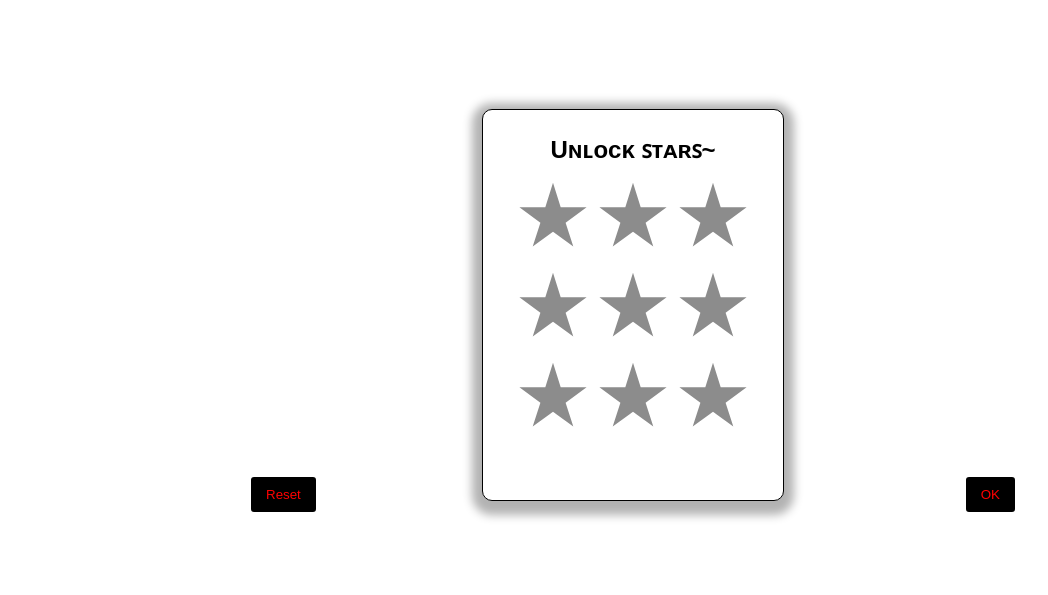
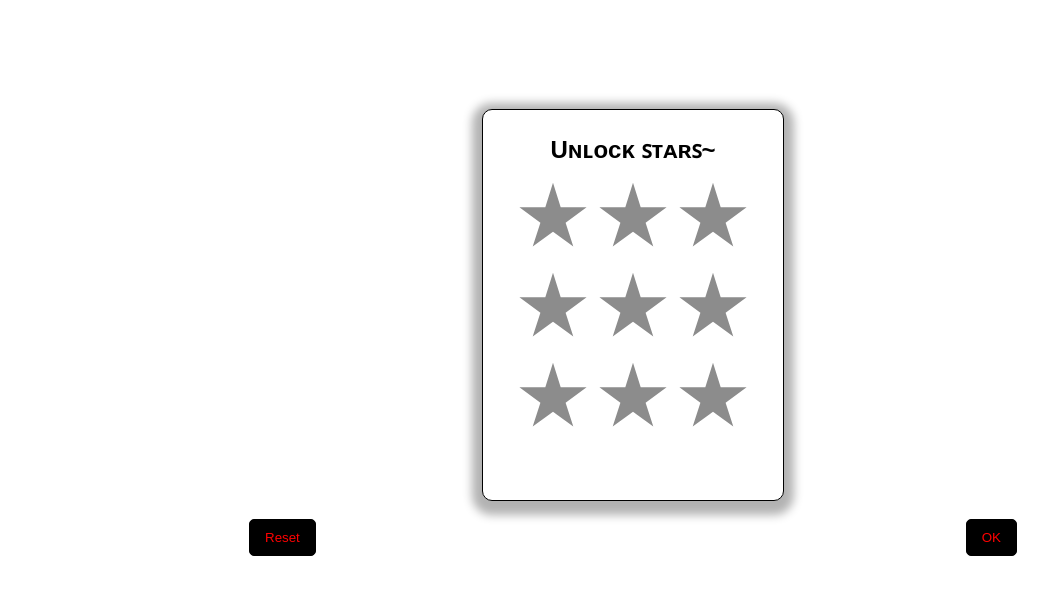
Before and after one commit to Aniket27717/eagle, a plain HTML site: page index3.html in a window 1280 px wide. Shown: the part 95-690 px from the top of the page, without its empty margins (7-1055 px from the left). Drawn offline with Linux system fonts and the light colour scheme.

Commit message:
Update style3.css

```diff
--- a/style3.css
+++ b/style3.css
@@ -80,9 +80,9 @@ h2 {
     margin-top: 10px;
     transition: background 0.3s;
     position: absolute;
-    top: 70%;
+    top: 75.5%;
     left: 20%;
-    border: 2px solid white;
+    border: 1px solid black;
     border-radius: 5px;
 
 }
@@ -100,10 +100,10 @@ h2 {
     margin-top: 10px;
     transition: background 0.3s;
     position: absolute;
-    top: 70%;
+    top: 75.5%;
     right: 20%;
-    border: 2px solid white;
     border-radius: 5px;
+    border: 1px solid black;
 }
 
 .ok:hover {
```
